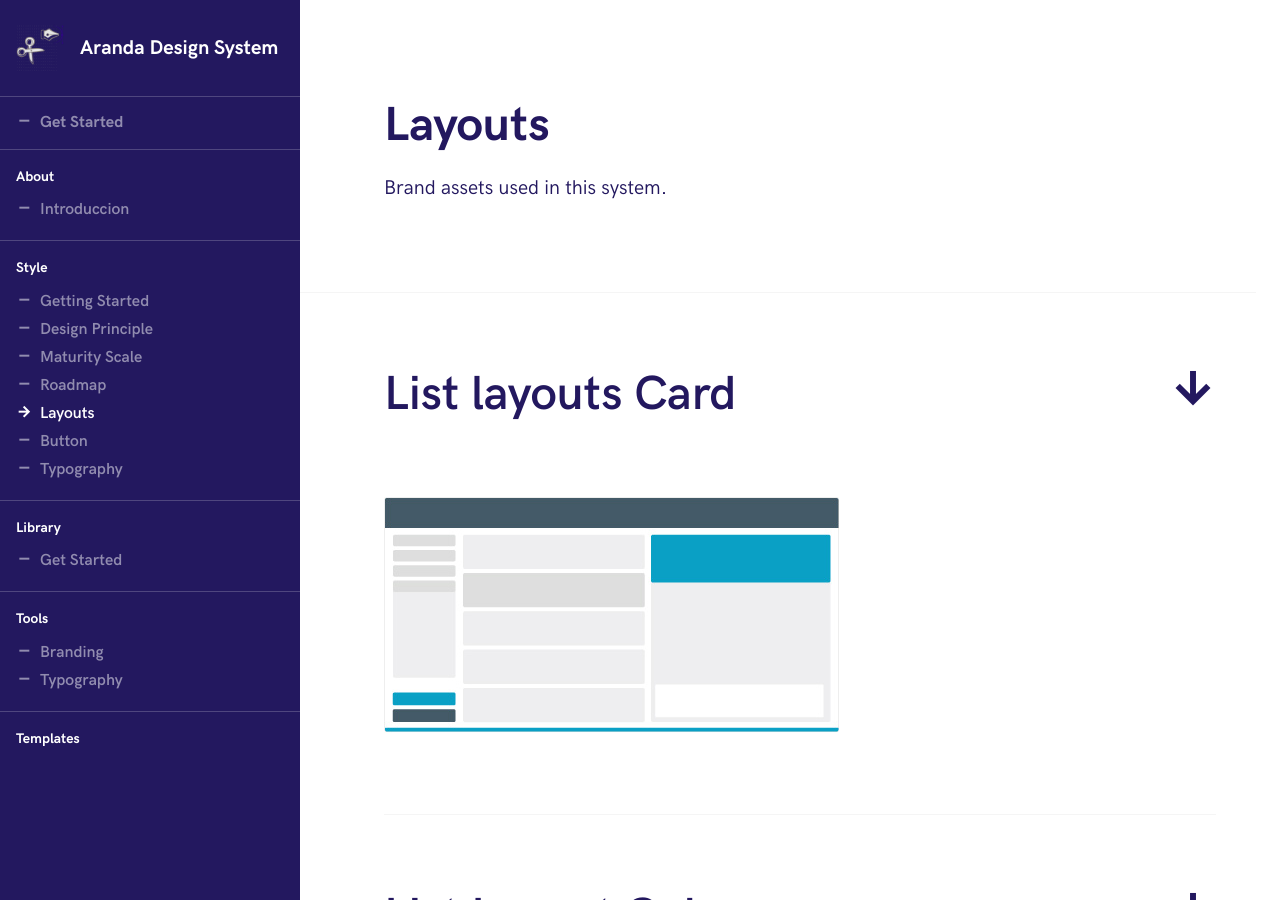
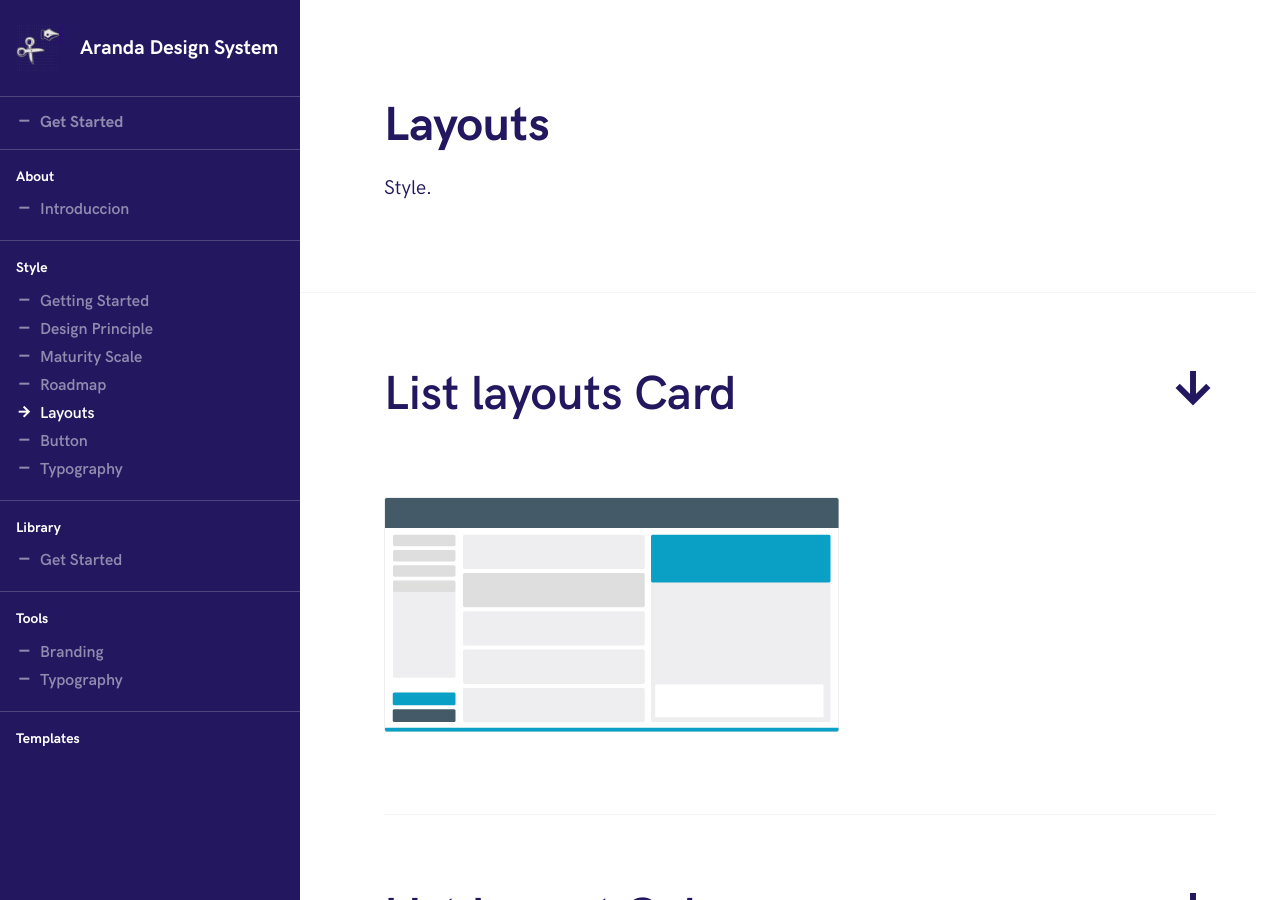
Before and after one commit to Nats85/guide-aranda, a Jekyll site: the page built from _docs/style/Layout.md, in a window 1280 px wide and 900 px high. Built offline with Jekyll 4.4.1, drawn with Linux system fonts in a browser that asks for light colours.

Commit message:
Update Layout.md

```diff
--- a/_docs/style/Layout.md
+++ b/_docs/style/Layout.md
@@ -1,6 +1,6 @@
 ---
 title: Layouts
-info: Brand assets used in this system.
+info: Style.
 ---
 
 
```
